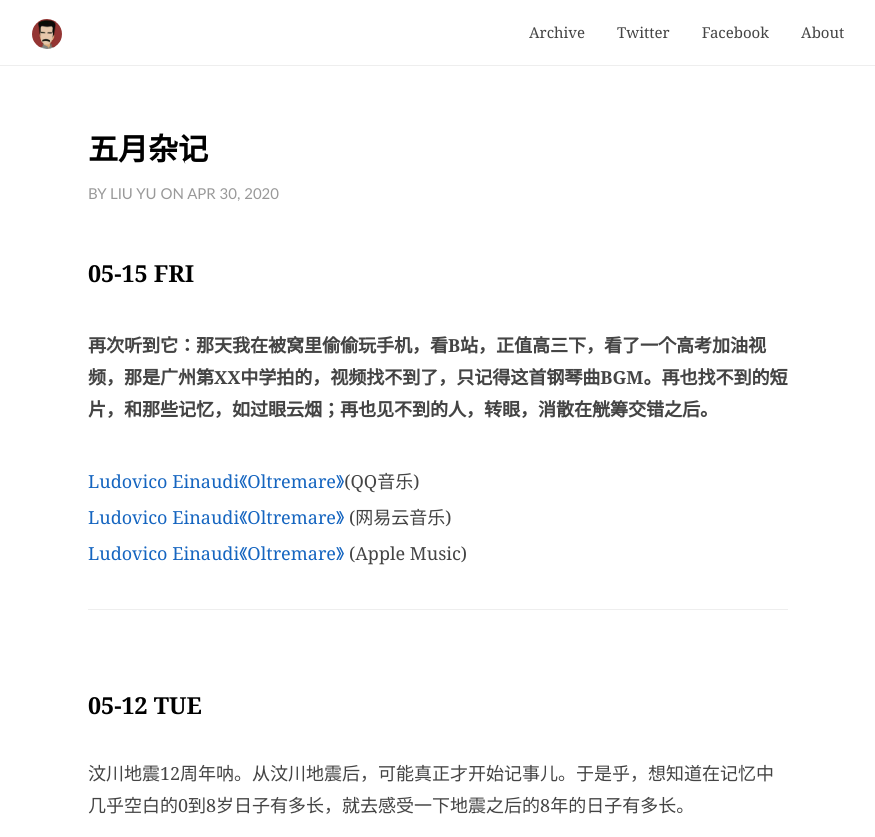
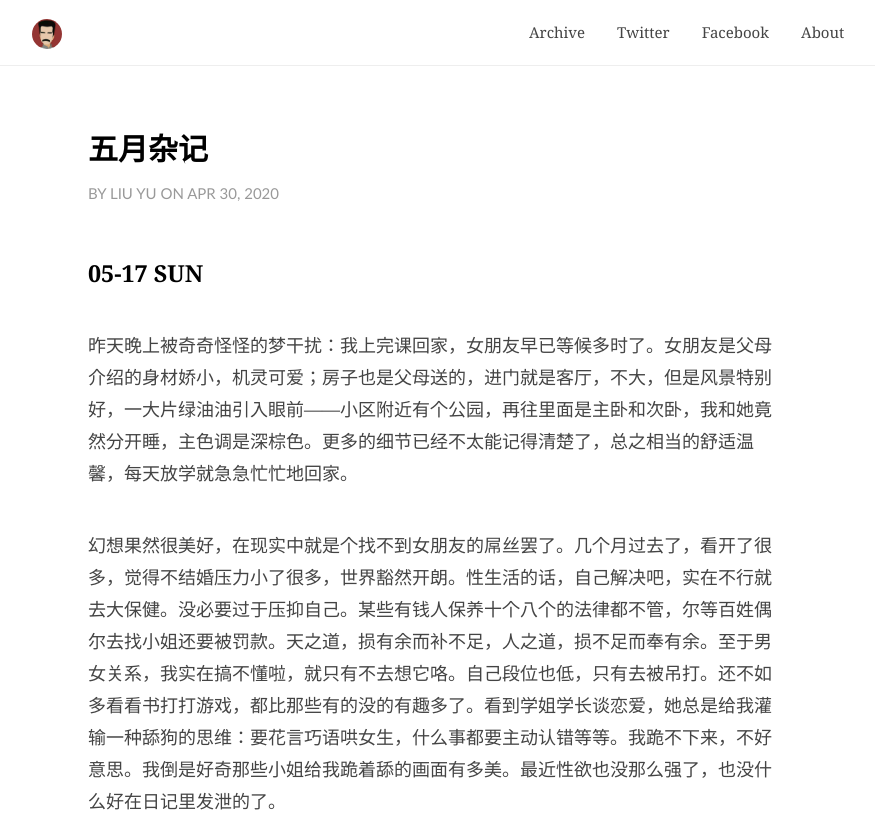
Before and after one commit to JaydenYL/JaydenYL.github.io, a Jekyll site: the page built from _posts/2020-04-26-日记.md, in a window 1280 px wide and 1400 px high. Shown: the top 837 px of the window, without its empty margins (202-1077 px from the left). Built offline with Jekyll 4.4.1, drawn with Linux system fonts in a browser that asks for light colours; comment, search, counter and statistics services are not loaded; some of the changed text lies outside the part shown; grey boxes are pictures that could not be loaded.

Commit message:
Update 2020-04-26-日记.md

```diff
--- a/_posts/2020-04-26-日记.md
+++ b/_posts/2020-04-26-日记.md
@@ -13,11 +13,31 @@ tail:
 catalog: true
 ---
 
+### 05-17 SUN
+
+<br>
+
+昨天晚上被奇奇怪怪的梦干扰：我上完课回家，女朋友早已等候多时了。女朋友是父母介绍的身材娇小，机灵可爱；房子也是父母送的，进门就是客厅，不大，但是风景特别好，一大片绿油油引入眼前——小区附近有个公园，再往里面是主卧和次卧，我和她竟然分开睡，主色调是深棕色。更多的细节已经不太能记得清楚了，总之相当的舒适温馨，每天放学就急急忙忙地回家。
+
+<br>
+
+幻想果然很美好，在现实中就是个找不到女朋友的屌丝罢了。几个月过去了，看开了很多，觉得不结婚压力小了很多，世界豁然开朗。性生活的话，自己解决吧，实在不行就去大保健。没必要过于压抑自己。某些有钱人保养十个八个的法律都不管，尔等百姓偶尔去找小姐还要被罚款。天之道，损有余而补不足，人之道，损不足而奉有余。至于男女关系，我实在搞不懂啦，就只有不去想它咯。自己段位也低，只有去被吊打。还不如多看看书打打游戏，都比那些有的没的有趣多了。看到学姐学长谈恋爱，她总是给我灌输一种舔狗的思维：要花言巧语哄女生，什么事都要主动认错等等。我跪不下来，不好意思。我倒是好奇那些小姐给我跪着舔的画面有多美。最近性欲也没那么强了，也没什么好在日记里发泄的了。
+
+<br>
+
+![碎觉觉](https://i.loli.net/2020/05/18/E9hMIS1Jx5euzYG.png)
+
+<br>
+
+
+
+
+
 ### 05-15 FRI
 
 <br>
 
-**再次听到它：那天我在被窝里偷偷玩手机，看B站，正值高三下，看了一个高考加油视频，那是广州第XX中学拍的，视频找不到了，只记得这首钢琴曲BGM。再也找不到的短片，和那些记忆，如过眼云烟；再也见不到的人，转眼，消散在觥筹交错之后。**
+**再次听到它：那天我在被窝里偷偷玩手机，看B站，正值高三下，看了一个高考加油视频，那是广州第XX中学拍的，视频找不到了，只记得这首钢琴曲BGM。再也找不到的短片，和那些记忆，如过眼云烟；再也见不到的人，转眼，在觥筹交错之后，消散。**
 
 <br>
 
```
